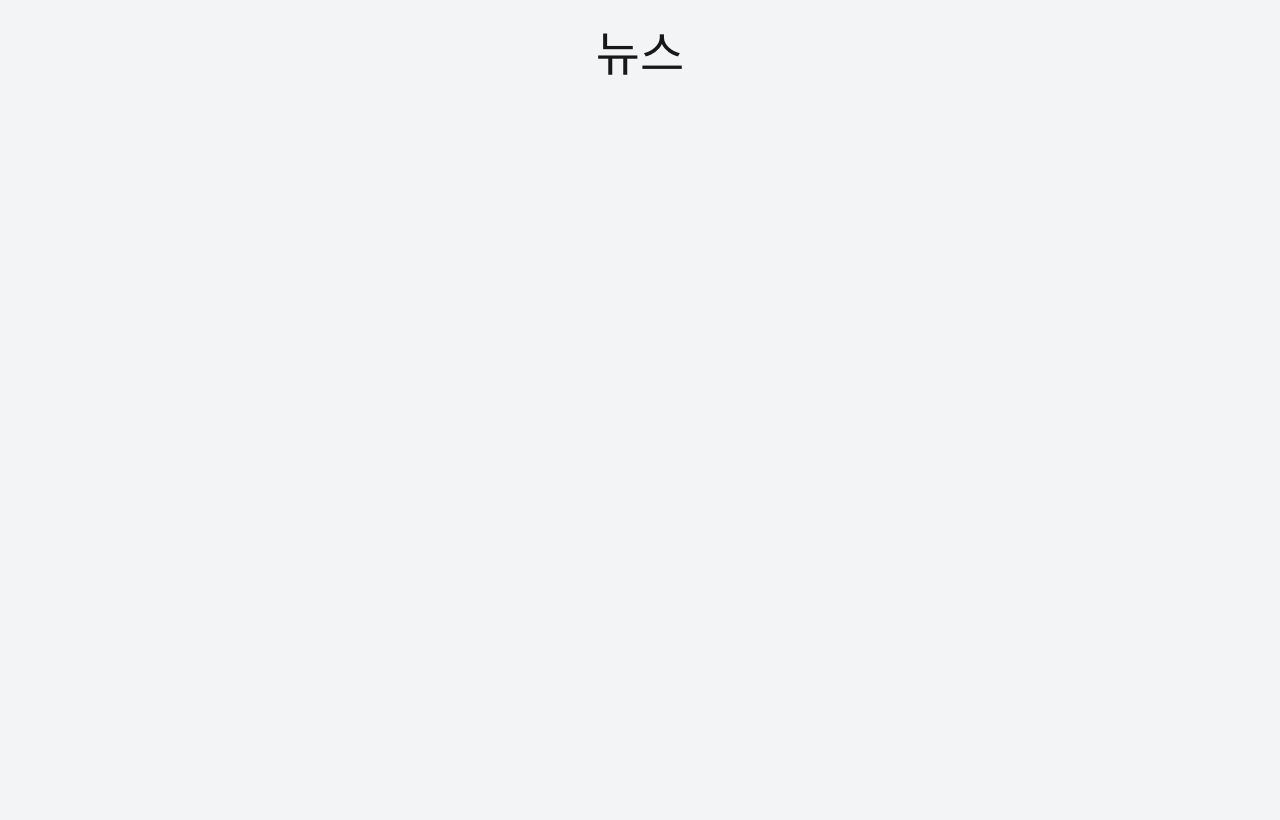
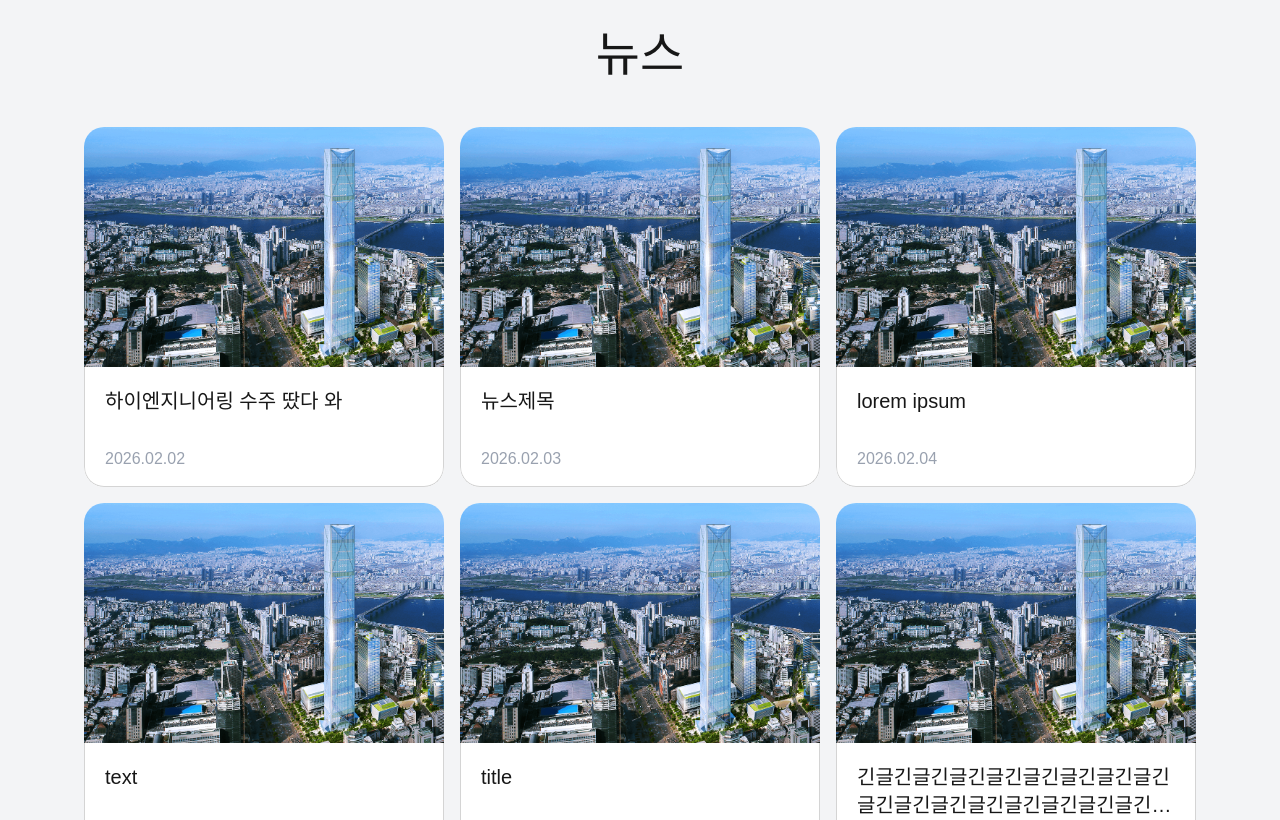
Before and after one commit to joding001/hai-engineering, a Next.js app: page / in a window 1280 px wide. Shown: the part 1980-2800 px from the top of the page. Built offline with nearby package versions, Linux system fonts and the light colour scheme; a web font is replaced by a local one.

Commit message:
뉴스 섹션 반응형 빼고 완성

```diff
--- a/src/app/(index)/News.tsx
+++ b/src/app/(index)/News.tsx
@@ -1,10 +1,40 @@
 "use client";
 import React, { useLayoutEffect, useRef } from 'react'
 import { motion } from "motion/react"
+import NewsCard from '@/components/newsCard';
+import Link from 'next/link';
+import ShowAllButton from '@/components/showAllButton';
 
 const News = () => {
   const ref = useRef<HTMLDivElement[]>([]);
 
+  const newsArray =
+  [
+    {
+      title: "하이엔지니어링 수주 땄다 와",
+      date: "2026.02.02"
+    },
+    {
+      title: "뉴스제목",
+      date: "2026.02.03"
+    },
+    {
+      title: "lorem ipsum",
+      date: "2026.02.04"
+    },
+    {
+      title: "text",
+      date: "2026.02.05"
+    },
+    {
+      title: "title",
+      date: "2026.02.06"
+    },
+    {
+      title: "긴글긴글긴글긴글긴글긴글긴글긴글긴글긴글긴글긴글긴글긴글긴글긴글긴글긴글긴글긴글긴글긴글긴글긴글긴글긴글긴글긴글긴글긴글긴글긴글",
+      date: "2026.02.28"
+    },
+  ]
   return (
     <div className="w-full h-245 bg-gray-100 pt-9.5 -z-10">
       <motion.h1
@@ -12,8 +42,21 @@ const News = () => {
       whileInView={{ opacity: 1, y: 0 }}
       viewport={{ once: true, amount: 0.7 }}
       transition={{ duration: 0.5 }}
-      className="text-center text-[48px] font-medium">뉴스</motion.h1>
+      className="text-center text-[48px] font-medium mb-9">뉴스</motion.h1>
+      <div className="flex flex-col items-center">
+        <div className="flex flex-col max-w-278">
+          <div className="flex justify-center flex-wrap gap-4 w-full">
+            {
+              newsArray.map((item, index) => {
+                return ( <NewsCard key={index} title={item.title} date={item.date} /> )
+              })
+            }
+          </div>
+          <ShowAllButton href="/promotion/01" className="flex items-center gap-1 self-end"/>
+        </div>
+      </div>
     </div>
+
   )
 }
 
--- a/src/components/nevMenu.tsx
+++ b/src/components/nevMenu.tsx
@@ -83,7 +83,7 @@ const NevMenu: React.FC<NevMenuProps> = (props) => {
                 : ""
               }
             `}>
-              <Link href={item.href} className={`w-full h-full flex justify-center items-center group-hover:text-black ${isScrolled == true ? "text-black" : "text-white" }`}>{item.title}</Link>
+              <Link href={item.href} className={`w-full h-full flex justify-center items-center group-hover:text-black ${/*isScrolled == true ? "text-black" : "text-white" */"text-black"}`}>{item.title}</Link>
             </li>
             <li>
               {/* 서브 메뉴 */}
--- /dev/null
+++ b/src/components/newsCard.tsx
@@ -0,0 +1,27 @@
+import React from 'react'
+import { motion } from 'motion/react'
+
+type NewsCardProps = {
+  title: string;
+  date: string;
+};
+
+
+const NewsCard = ( {title, date}:NewsCardProps ) => {
+  return (
+    <motion.div
+    initial={{ opacity: 0, y: 50 }}
+    whileInView={{ opacity: 1, y: 0 }}
+    viewport={{ once: true, amount: 0.7 }}
+    transition={{ duration: 0.5 }}
+    className="w-90 h-90 bg-white rounded-[20px] overflow-hidden">
+        <div className="h-60 bg-[url('/SDBackground.png')] bg-cover bg-center bg-no-repeat" />
+        <div className="h-30 flex flex-col justify-between border-neutral-300 border-x border-b rounded-bl-[20px] rounded-br-[20px] px-5 pt-5 pb-3.75">
+            <p className="text-xl font-medium line-clamp-2">{title}</p>
+            <p className="text-base text-gray-400">{date}</p>
+        </div>
+    </motion.div>
+  )
+}
+
+export default NewsCard
--- /dev/null
+++ b/src/components/showAllButton.tsx
@@ -0,0 +1,18 @@
+import Link from 'next/link'
+import React from 'react'
+
+interface ShowAllButtonProps {
+  href: string;
+  className?: string;
+};
+
+const ShowAllButton = ( {href, className}:ShowAllButtonProps ) => {
+  return (
+    <Link href={href} className={className}>
+    <p>전체보기</p>
+    <img src="/showMoreIcon.png" className="w-1.25 h-2.5" />
+    </Link>
+  )
+}
+
+export default ShowAllButton
```
Also changed, not shown: public/logo.png, public/showMoreIcon.png (added).
